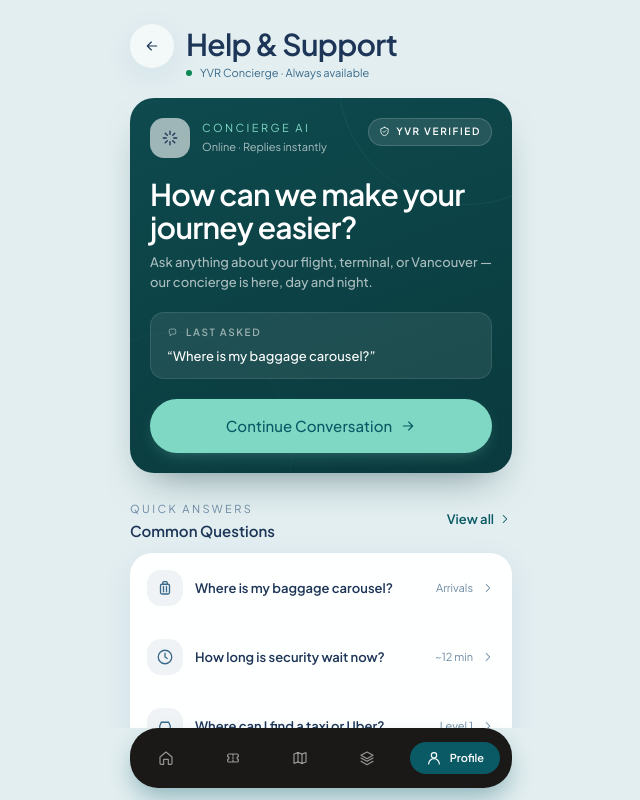
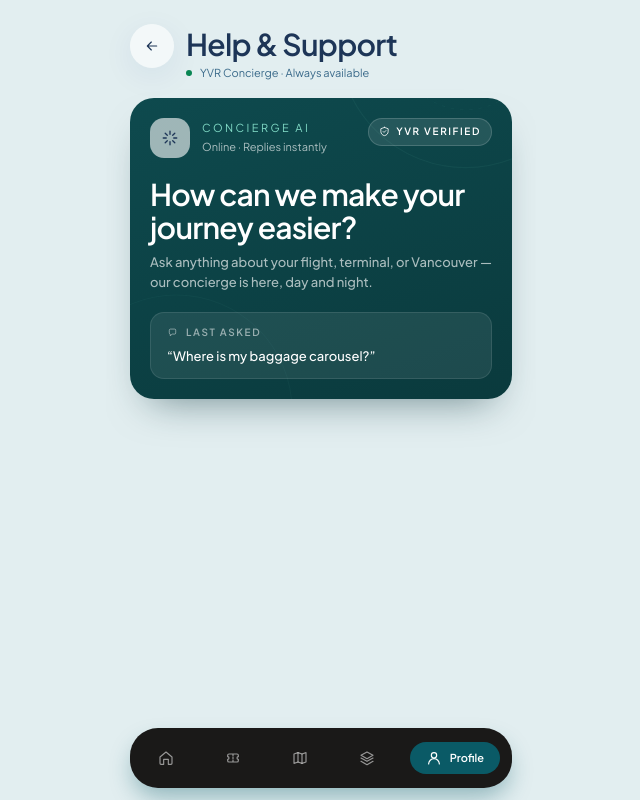
Before and after one commit to SemyonKuznetsoff/Vancouver-International-Airport-Mobile-App, a Next.js app: page /help-support in a window 1280 px wide. Shown: the whole page, without its empty margins (319-959 px from the left). Built offline with nearby package versions, Linux system fonts and the light colour scheme.

Commit message:
Fix broken navigation and accessibility consistency issues

```diff
--- a/src/app/flights/delay/page.tsx
+++ b/src/app/flights/delay/page.tsx
@@ -570,7 +570,10 @@
       </div>
       <ol className="flex flex-col gap-2">
         {steps.map((step) => (
-          <li key={step.id}>
+          <li
+            key={step.id}
+            aria-current={step.tone === "action" ? "step" : undefined}
+          >
             <StepCard step={step} />
           </li>
         ))}
--- a/src/app/ground-transport/page.tsx
+++ b/src/app/ground-transport/page.tsx
@@ -4,7 +4,6 @@
 import Link from "next/link";
 import type { Route } from "next";
 import { AppShellAuthed } from "@/components/AppShellAuthed";
-import { Button } from "@/components/Button";
 import { Card } from "@/components/Card";
 import { ChipFilter } from "@/components/ChipFilter";
 import { HeaderIconButton } from "@/components/HeaderIconButton";
@@ -16,7 +15,6 @@
   CarIcon,
   ChevronRightIcon,
   LocationPinIcon,
-  NavigationIcon,
   ProfileIcon,
   TrainIcon,
 } from "@/components/icons";
@@ -262,13 +260,6 @@
         <RouteStrip />
         <MetricsRow metrics={METRICS} />
         <PickupLocationLine />
-        <Button
-          tone="mint"
-          href={"/ground-transport/directions" as Route}
-          leadingIcon={<NavigationIcon size={16} />}
-        >
-          Get SkyTrain Directions
-        </Button>
       </div>
     </HeroSurface>
   );
--- a/src/app/help-support/page.tsx
+++ b/src/app/help-support/page.tsx
@@ -1,50 +1,14 @@
-import Link from "next/link";
 import type { Route } from "next";
 import { AppShellAuthed } from "@/components/AppShellAuthed";
-import { Button } from "@/components/Button";
-import { Card } from "@/components/Card";
 import { HeaderIconButton } from "@/components/HeaderIconButton";
 import { HeroSurface } from "@/components/HeroSurface";
 import { IconTile } from "@/components/IconTile";
 import {
   ArrowLeftIcon,
-  ArrowRightIcon,
-  CarIcon,
   ChatBubbleIcon,
-  ChevronRightIcon,
-  ClockIcon,
-  LuggageIcon,
   ShieldCheckIcon,
   SparkleIcon,
 } from "@/components/icons";
-
-type QuickAnswer = {
-  id: string;
-  question: string;
-  meta: string;
-  icon: React.ReactNode;
-};
-
-const QUICK_ANSWERS: QuickAnswer[] = [
-  {
-    id: "baggage",
-    question: "Where is my baggage carousel?",
-    meta: "Arrivals",
-    icon: <LuggageIcon size={18} />,
-  },
-  {
-    id: "security",
-    question: "How long is security wait now?",
-    meta: "~12 min",
-    icon: <ClockIcon size={18} />,
-  },
-  {
-    id: "taxi",
-    question: "Where can I find a taxi or Uber?",
-    meta: "Level 1",
-    icon: <CarIcon size={18} />,
-  },
-];
 
 export default function HelpSupportPage() {
   return (
@@ -52,7 +16,6 @@
       <HelpSupportHeader />
       <div className="flex flex-1 flex-col gap-6 px-6 pb-6">
         <ConciergeHeroCard />
-        <QuickAnswersSection answers={QUICK_ANSWERS} />
       </div>
     </AppShellAuthed>
   );
@@ -126,14 +89,6 @@
       </div>
 
       <LastAskedTile question="Where is my baggage carousel?" />
-
-      <Button
-        tone="mint"
-        href={"/help-support/conversation" as Route}
-        trailingIcon={<ArrowRightIcon size={16} />}
-      >
-        Continue Conversation
-      </Button>
     </HeroSurface>
   );
 }
@@ -166,69 +121,3 @@
     </div>
   );
 }
-
-function QuickAnswersSection({ answers }: { answers: QuickAnswer[] }) {
-  return (
-    <section aria-label="Common questions" className="flex flex-col gap-3">
-      <div className="flex items-end justify-between gap-3">
-        <div className="flex flex-col gap-0.5">
-          <span className="text-eyebrow uppercase text-[var(--color-text-muted)]">
-            Quick answers
-          </span>
-          <h2 className="text-section-title text-[var(--color-text-primary)]">
-            Common Questions
-          </h2>
-        </div>
-        <Link
-          href={"/help-support/all" as Route}
-          aria-label="View all common questions"
-          className="inline-flex h-11 items-center gap-1 text-body-sm-emphasis text-[var(--color-action-teal)] hover:opacity-80"
-        >
-          View all
-          <ChevronRightIcon size={14} aria-hidden />
-        </Link>
-      </div>
-
-      <Card as="div" surface="sheet" padding="none" className="overflow-hidden">
-        <ul className="flex flex-col">
-          {answers.map((a, i) => (
-            <li
-              key={a.id}
-              className={
-                i > 0 ? "border-t border-[var(--color-border-soft)]" : ""
-              }
-            >
-              <QuickAnswerRow answer={a} />
-            </li>
-          ))}
-        </ul>
-      </Card>
-    </section>
-  );
-}
-
-function QuickAnswerRow({ answer }: { answer: QuickAnswer }) {
-  return (
-    <Link
-      href={`/help-support/${answer.id}` as Route}
-      aria-label={`${answer.question}. ${answer.meta}`}
-      className="flex w-full items-center gap-3 px-4 py-4 text-left transition-colors duration-150 hover:bg-[var(--color-surface-hover)]"
-    >
-      <IconTile
-        size={36}
-        className="rounded-[var(--radius-tile)] bg-[var(--color-surface-tile)] text-[var(--color-text-secondary)]"
-      >
-        {answer.icon}
-      </IconTile>
-      <span className="flex min-w-0 flex-1 flex-col">
-        <span className="text-body-sm-emphasis text-[var(--color-text-primary)]">
-          {answer.question}
-        </span>
-      </span>
-      <span className="inline-flex shrink-0 items-center gap-2 text-label text-[var(--color-text-muted)]">
-        <span>{answer.meta}</span>
-        <ChevronRightIcon size={14} aria-hidden />
-      </span>
-    </Link>
-  );
-}
--- a/src/app/home/page.tsx
+++ b/src/app/home/page.tsx
@@ -14,7 +14,6 @@
   AccessibilityIcon,
   ArrowRightIcon,
   BellIcon,
-  ChevronRightIcon,
   DiningIcon,
   LifeBuoyIcon,
   MapIcon,
@@ -22,8 +21,6 @@
   ParkingIcon,
   PlaneIcon,
   ProfileIcon,
-  ScanIcon,
-  SearchIcon,
   ShieldCheckIcon,
   SignpostIcon,
   SparkleIcon,
@@ -240,55 +237,7 @@
       <p className="mt-4 text-body text-[var(--color-surface-hero-fg-muted)]">
         Add a trip and we&rsquo;ll guide every step — from curb to gate, calmly.
       </p>
-
-      <AddTripControl />
-
-      <Link
-        href="/trips/import"
-        aria-label="Scan boarding pass or import a booking"
-        className="mt-4 inline-flex items-center gap-2 text-body-sm text-[var(--color-surface-hero-fg-muted)] transition-colors duration-150 hover:text-[var(--color-surface-hero-fg)]"
-      >
-        <ScanIcon size={14} />
-        <span>Scan boarding pass or import booking</span>
-        <ArrowRightIcon size={12} />
-      </Link>
     </HeroSurface>
-  );
-}
-
-function AddTripControl() {
-  return (
-    <form
-      role="search"
-      action="/trips/new"
-      method="get"
-      className="mt-6 flex items-center gap-2 rounded-[var(--radius-panel)] bg-[var(--color-bg)] p-1"
-    >
-      <label className="flex flex-1 items-center gap-2 px-3">
-        <span
-          aria-hidden
-          className="inline-flex shrink-0 items-center text-[var(--color-text-secondary)]"
-        >
-          <SearchIcon size={16} />
-        </span>
-        <span className="sr-only">Add a trip — search by flight, airline, or city</span>
-        <input
-          type="search"
-          name="q"
-          placeholder="Flight, airline or city"
-          aria-label="Search by flight, airline or city"
-          className="h-11 w-full bg-transparent text-body-sm text-[var(--color-text-primary)] placeholder:text-[var(--color-text-muted)] focus:outline-none"
-        />
-      </label>
-      <Link
-        href="/trips/new"
-        aria-label="Add a trip"
-        className="inline-flex h-11 shrink-0 items-center gap-2 rounded-[var(--radius-panel)] bg-[var(--color-action-primary)] px-4 text-body-sm-emphasis text-[var(--color-action-primary-fg)] transition-opacity duration-150 hover:opacity-90"
-      >
-        <span aria-hidden>+</span>
-        <span>Add trip</span>
-      </Link>
-    </form>
   );
 }
 
@@ -462,11 +411,7 @@
 function UnlockConciergeBanner() {
   return (
     <Card>
-      <Link
-        href="/trips/new"
-        className="flex items-center gap-4"
-        aria-label="Add a trip to unlock concierge features"
-      >
+      <div className="flex items-center gap-4">
         <IconTile size={40} className="bg-[var(--color-surface-tile)]">
           <span className="text-[var(--color-text-primary)]">
             <SparkleIcon size={16} />
@@ -480,13 +425,7 @@
             Gate updates, walk-time, security ETA — all unlocked when a trip is linked.
           </p>
         </div>
-        <span
-          aria-hidden
-          className="inline-flex shrink-0 items-center text-[var(--color-text-muted)]"
-        >
-          <ChevronRightIcon size={16} />
-        </span>
-      </Link>
+      </div>
     </Card>
   );
 }
--- a/src/app/lounges-premium/page.tsx
+++ b/src/app/lounges-premium/page.tsx
@@ -4,7 +4,6 @@
 import Link from "next/link";
 import type { Route } from "next";
 import { AppShellAuthed } from "@/components/AppShellAuthed";
-import { Button } from "@/components/Button";
 import { Card } from "@/components/Card";
 import { ChipFilter } from "@/components/ChipFilter";
 import { HeaderIconButton } from "@/components/HeaderIconButton";
@@ -19,7 +18,6 @@
   FootstepsIcon,
   LocationPinIcon,
   MoonIcon,
-  NavigationIcon,
   SearchIcon,
   ShowerIcon,
   StarIcon,
@@ -278,32 +276,12 @@
 
       <MetricsStrip />
 
-      <div className="flex flex-wrap gap-2 px-5 pt-4">
+      <div className="flex flex-wrap gap-2 px-5 pt-4 pb-5">
         {FEATURED_AMENITIES.map((a) => (
           <AmenityChip key={a.id} icon={a.icon}>
             {a.label}
           </AmenityChip>
         ))}
-      </div>
-
-      <div className="flex items-stretch gap-2 px-5 pt-4 pb-5">
-        <div className="min-w-0 flex-1">
-          <Button
-            tone="teal"
-            href={"/lounges-premium/navigate" as Route}
-            leadingIcon={<NavigationIcon size={16} />}
-          >
-            Navigate to Lounge
-          </Button>
-        </div>
-        <div className="w-28 shrink-0">
-          <Button
-            variant="secondary"
-            href={"/lounges-premium/details" as Route}
-          >
-            Details
-          </Button>
-        </div>
       </div>
     </Card>
   );
--- a/src/app/profile/saved-trips/page.tsx
+++ b/src/app/profile/saved-trips/page.tsx
@@ -121,7 +121,7 @@
 
 export default function SavedTripsPage() {
   return (
-    <AppShellAuthed>
+    <AppShellAuthed activeHref="/profile">
       <SavedTripsHero />
       <div className="flex flex-col gap-8 px-6 pt-8 pb-8">
         <PrimaryTripCard trip={primaryTrip} />
@@ -238,15 +238,17 @@
       <div className="flex flex-col gap-2 px-4 pt-4 pb-4">
         <Button
           variant="primary"
-          href="/flights/ac892"
+          href="/flights/detail"
           trailingIcon={<ArrowRightIcon size={16} />}
+          aria-label="View trip details for AC 892"
         >
           View trip
         </Button>
         <Button
           variant="ghost"
-          href="/flights/ac892/navigate"
+          href="/flights/detail"
           leadingIcon={<NavigationIcon size={16} />}
+          aria-label="Navigate to gate for AC 892"
         >
           Navigate to gate
         </Button>
@@ -265,12 +267,9 @@
         >
           Saved Journeys
         </h2>
-        <Link
-          href="/profile/saved-trips/all"
-          className="text-body-sm font-semibold text-[var(--color-text-primary)] hover:text-[var(--color-text-secondary)]"
-        >
-          See all
-        </Link>
+        <span className="text-label text-[var(--color-text-muted)]">
+          {journeys.length} saved
+        </span>
       </header>
 
       <ul className="flex flex-col gap-3">
```
Also changed, not shown: src/app/profile/page.tsx (+2 -58 lines).
